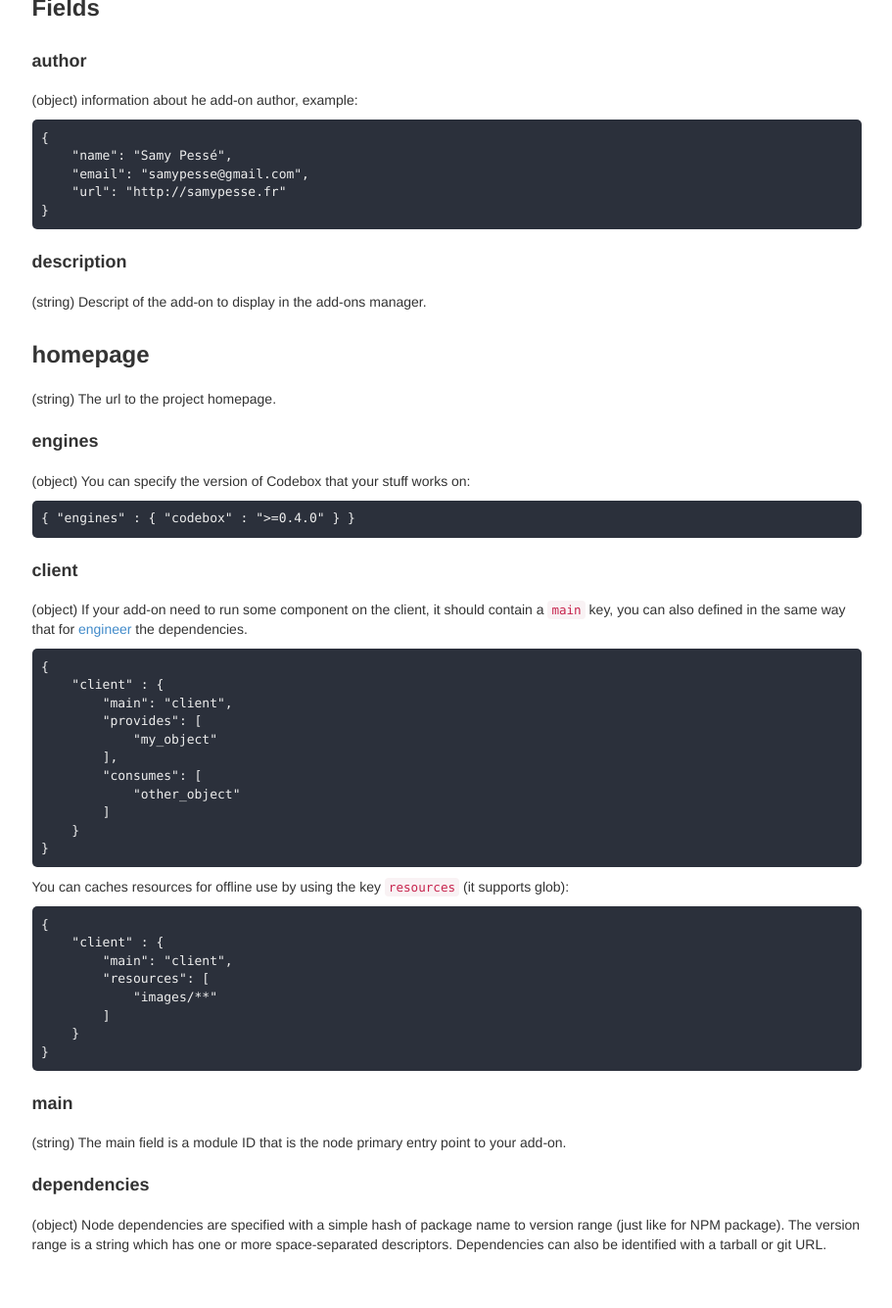
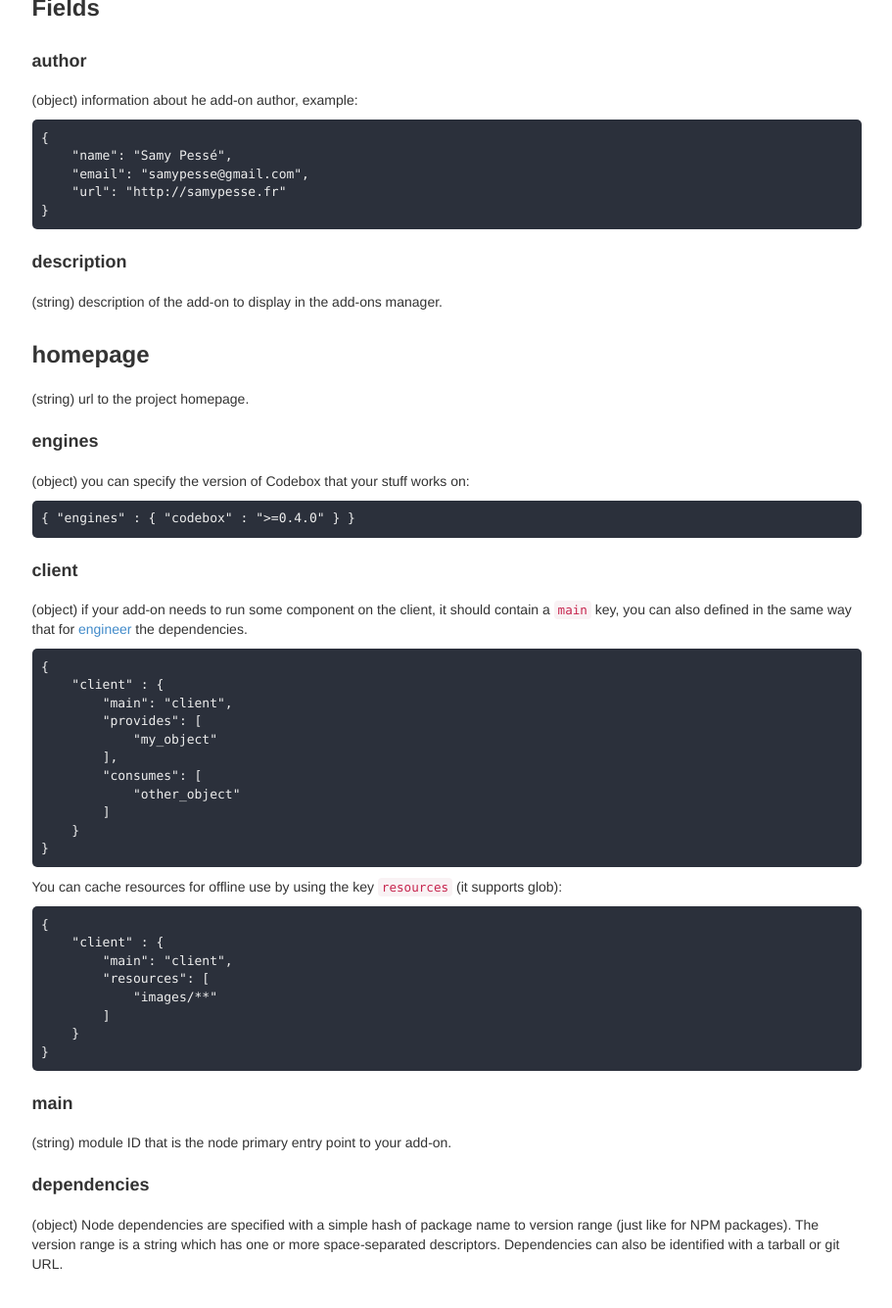
Before and after one commit to CodeboxIDE/codebox-docs, a Jekyll site: the page built from addons/package.md, in a window 1280 px wide and 1400 px high, scrolled down 985 px. Shown: the top 1335 px of the window at 98% size, without its empty margins (330-1241 px from the left). Built offline with Jekyll 4.4.1, drawn with Linux system fonts in a browser that asks for light colours; nearby versions of some CDN libraries; Markdown is read by kramdown in place of the engine named in the settings; some of the changed text lies outside the part shown.

Commit message:
fix some addons typos

````diff
--- a/addons/package.md
+++ b/addons/package.md
@@ -63,15 +63,15 @@ name should be globally unique since Codebox will store addon's data under the d
 
 #### description
 
-(string) Descript of the add-on to display in the add-ons manager.
+(string) description of the add-on to display in the add-ons manager.
 
 ### homepage
 
-(string) The url to the project homepage.
+(string) url to the project homepage.
 
 #### engines
 
-(object) You can specify the version of Codebox that your stuff works on:
+(object) you can specify the version of Codebox that your stuff works on:
 
 ```
 { "engines" : { "codebox" : ">=0.4.0" } }
@@ -79,7 +79,7 @@ name should be globally unique since Codebox will store addon's data under the d
 
 #### client
 
-(object) If your add-on need to run some component on the client, it should contain a ```main``` key, you can also defined in the same way that for [engineer](https://github.com/FriendCode/engineer) the dependencies.
+(object) if your add-on needs to run some component on the client, it should contain a ```main``` key, you can also defined in the same way that for [engineer](https://github.com/FriendCode/engineer) the dependencies.
 
 ```
 {
@@ -95,7 +95,7 @@ name should be globally unique since Codebox will store addon's data under the d
 }
 ```
 
-You can caches resources for offline use by using the key ```resources``` (it supports glob):
+You can cache resources for offline use by using the key ```resources``` (it supports glob):
 
 ```
 {
@@ -110,8 +110,8 @@
 
 #### main
 
-(string) The main field is a module ID that is the node primary entry point to your add-on.
+(string) module ID that is the node primary entry point to your add-on.
 
 #### dependencies
 
-(object) Node dependencies are specified with a simple hash of package name to version range (just like for NPM package). The version range is a string which has one or more space-separated descriptors. Dependencies can also be identified with a tarball or git URL.
+(object) Node dependencies are specified with a simple hash of package name to version range (just like for NPM packages). The version range is a string which has one or more space-separated descriptors. Dependencies can also be identified with a tarball or git URL.
````
Also changed, not shown: other parts of addons/package.md (+1 -1 lines), addons/client.md (+1 -1 lines), addons/getting_started.md (+5 -5 lines), addons/nodejs.md (+4 -4 lines), addons/publish.md (+1 -1 lines).
